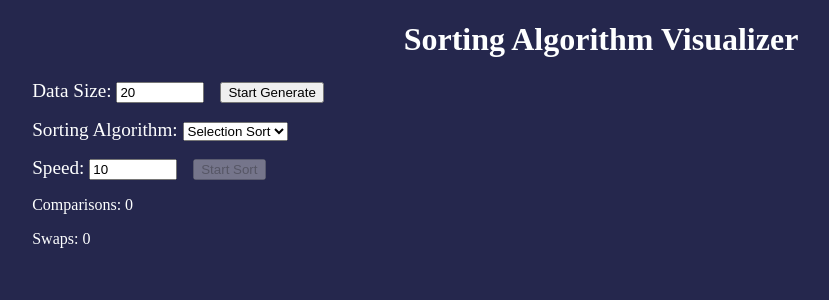
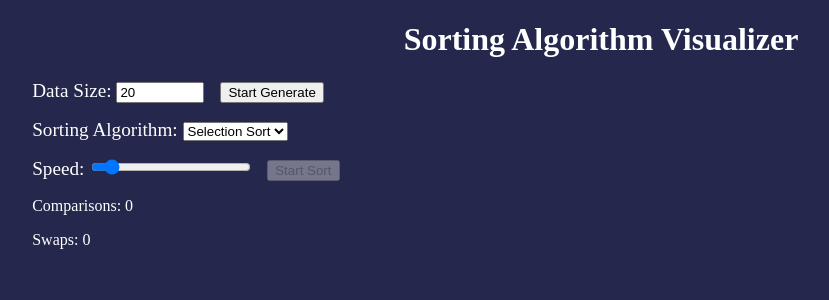
Before and after one commit to makaronma/sorting-algo-visualizer, a React (Create React App) app: page / in a window 1280 px wide. Shown: the top 300 px of the page, without its empty margins (39-868 px from the left). Built offline with nearby package versions, Linux system fonts and the light colour scheme.

Commit message:
use slider set speed

```diff
--- a/src/components/ControlPanel.js
+++ b/src/components/ControlPanel.js
@@ -32,7 +32,7 @@ const ControlPanel = ({ dataset, setDataSet, info, setInfo }) => {
     }
     const visualizerInterval = setInterval(
       () => animate(),
-      speedRef.current.value
+      1000 / speedRef.current.value
     );
 
     return () => clearInterval(visualizerInterval);
@@ -194,7 +194,7 @@ const ControlPanel = ({ dataset, setDataSet, info, setInfo }) => {
       </div>
       <div>
         <label>Speed: </label>
-        <input type="number" ref={speedRef} />
+        <input className="slider" type="range" min="1" max="100" ref={speedRef} />
         <button onClick={handleSortBtnClick} disabled={!sortBtnEnable}>
           Start Sort
         </button>
--- a/src/styles/app.css
+++ b/src/styles/app.css
@@ -36,6 +36,9 @@ select {
 input {
   width: 5rem;
 }
+.slider{
+  width: 10rem;
+}
 
 #InfoDisplayBoard {
   margin-bottom: 2rem;
```
